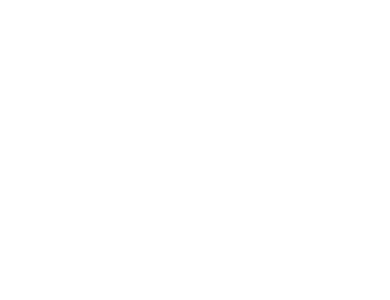
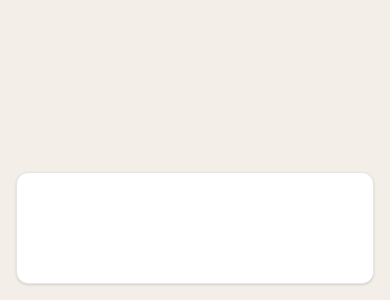
Before and after one commit to Bistafa/react-chat-offline, a React (Vite) app: page / in a window 390 px wide. Shown: the part 544-844 px from the top of the page. Built offline with nearby package versions, Linux system fonts and the light colour scheme.

Commit message:
Define os tipos do chat e a estrutura responsiva inicial

```diff
--- a/src/App.tsx
+++ b/src/App.tsx
@@ -1,3 +1,19 @@
 export default function App() {
-  return <div />
+  return (
+    <main className="min-h-dvh bg-[#f3eee8]">
+      <div className="mx-auto flex h-dvh w-full max-w-2xl flex-col">
+        <section
+          aria-label="Historico da conversa"
+          className="min-h-0 flex-1 overflow-y-auto"
+        />
+
+        <div className="shrink-0 px-4 pb-[max(1rem,env(safe-area-inset-bottom))] pt-3">
+          <section
+            aria-label="Composicao da mensagem"
+            className="min-h-28 rounded-xl border border-stone-200 bg-white shadow-sm"
+          />
+        </div>
+      </div>
+    </main>
+  )
 }
```
Also changed, not shown: src/types/chat.ts (added, +7 -0 lines), .docs/prd.md.
